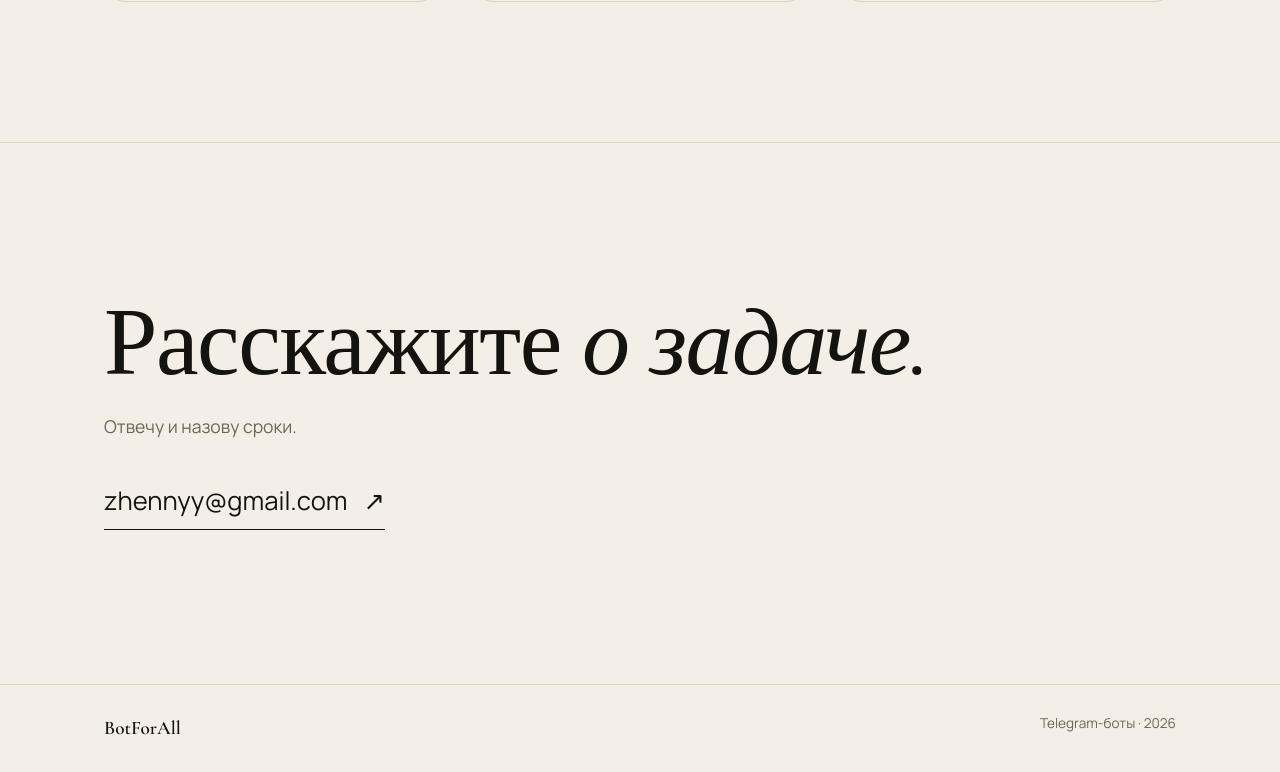
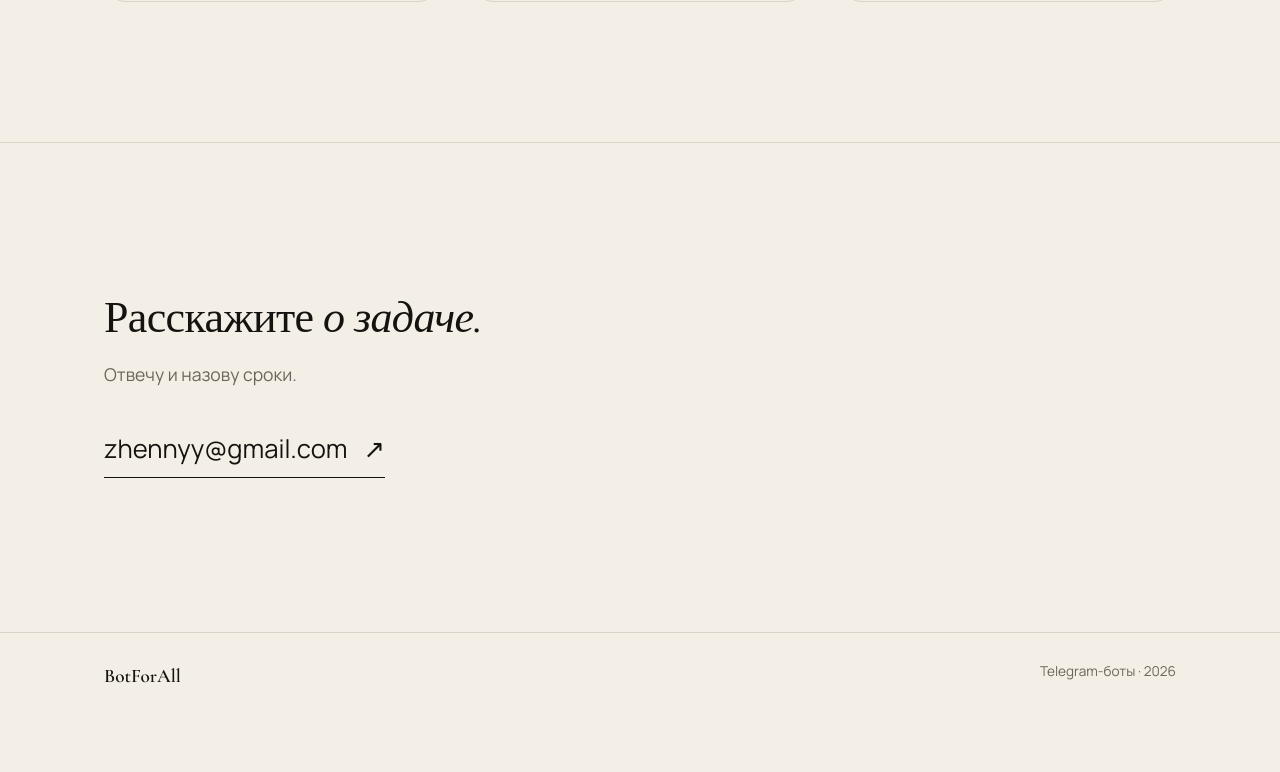
Before and after one commit to zhennyy/botforall, a React (Vite) app: page / in a window 1280 px wide. Shown: the part 2815-3587 px from the top of the page. After the commit the page ends 3535 px from the top, so only its background shows below. Built offline with nearby package versions, Linux system fonts and the light colour scheme.

Commit message:
Contact heading: smaller

```diff
--- a/src/index.css
+++ b/src/index.css
@@ -147,7 +147,7 @@ nav .wrap { display: flex; align-items: center; justify-content: space-between;
 
 /* ---------- contact ---------- */
 #contact { padding-block: clamp(80px, 12vw, 160px); border-top: 1px solid var(--line); }
-.contact h2 { font-size: clamp(2.6rem, 7.5vw, 6rem); line-height: 1; font-weight: 500; }
+.contact h2 { font-size: clamp(1.8rem, 4vw, 2.75rem); line-height: 1; font-weight: 500; }
 .contact p { margin-top: 20px; color: var(--soft); font-size: 1.1rem; }
 .mail {
   margin-top: 40px; display: inline-flex; align-items: center; gap: 16px;
```
